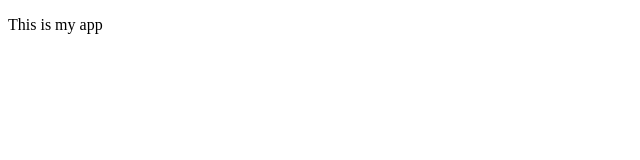
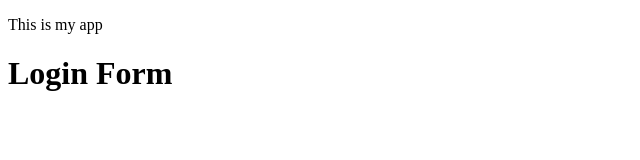
Before and after one commit to DoriOmer/myappsample, a plain HTML site: page index.html in a window 1280 px wide. Shown: the whole page, without its empty margins (0-640 px from the left). Drawn offline with Linux system fonts and the light colour scheme.

Commit message:
login form

```diff
--- /dev/null
+++ b/dir2/app2.js
@@ -0,0 +1 @@
+console.log("hello from App2");
--- a/index.html
+++ b/index.html
@@ -10,6 +10,7 @@
 
 <body>
     <p>This is my app</p>
+    <h1>Login Form</h1>
 </body>
 
 </html>
```
Also changed, not shown: log.txt (added), login.html (added).
